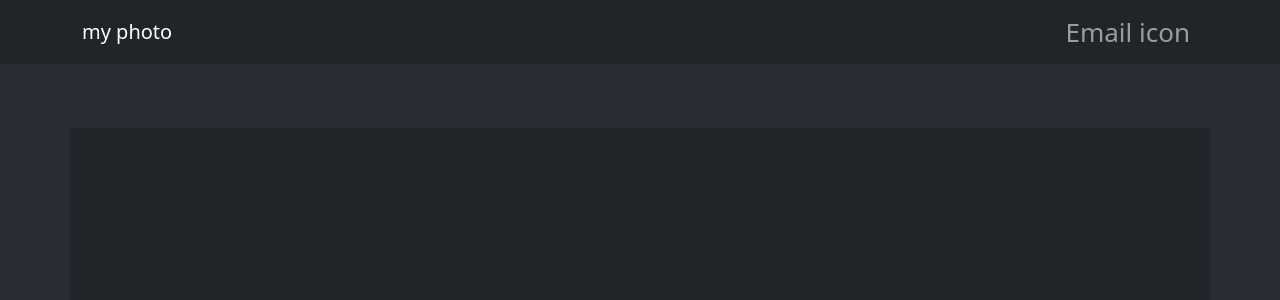
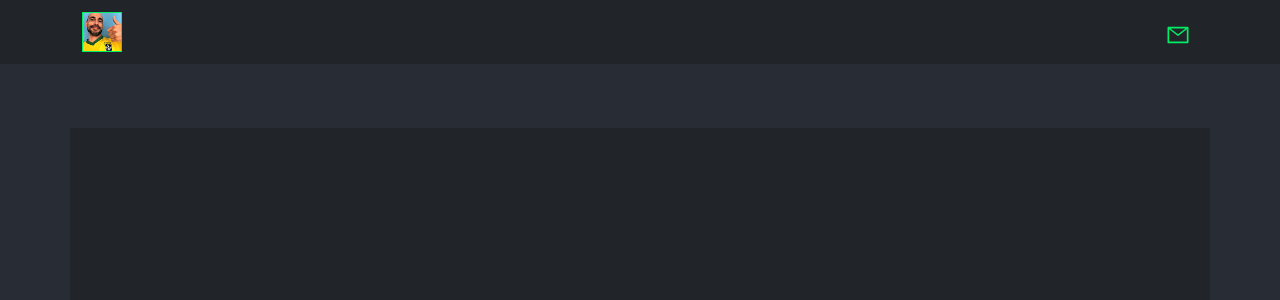
Before and after one commit to marcosaccarola/Portfolio, a React (Create React App) app: page / in a window 1280 px wide. Shown: the top 300 px of the page. Built offline with nearby package versions, Linux system fonts and the light colour scheme.

Commit message:
Navbar style and details

```diff
--- a/src/components/000.css
+++ b/src/components/000.css
@@ -1,8 +1,26 @@
+@import url("https://fonts.googleapis.com/css2?family=Mulish:wght@400;500;700&display=swap");
 .bar {
   height: 8vh !important;
+  /* font-family: "mulish", sans-serif; */
 }
+.avatar {
+  max-width: 5vh;
+  height: auto;
+  border-style: solid;
+  border-width: 1px;
+  border-color: #00ed64;
+}
+.icon-email {
+  font-size: 3vh;
+  color: #00ed64 !important;
+}
+
 .con {
   margin-top: 8vh !important;
   height: 76vh !important;
   margin-bottom: 8vh;
 }
+
+.text-flux {
+  color: #00ed64 !important;
+}
--- a/src/components/100-Bar.jsx
+++ b/src/components/100-Bar.jsx
@@ -1,14 +1,16 @@
-import { Col, Container, Nav, Navbar, Row } from 'react-bootstrap'
+import { Container, Image, Nav, Navbar } from 'react-bootstrap'
 import './000.css'
+import { AiOutlineMail } from 'react-icons/ai';
+import Marco from '../assets/Marco-Saccarola.jpg'
 
 const Bar=()=>{
 
     return(
-        <Navbar bg="dark" variant="dark" className='min-vw-100 bar'>
+        <Navbar bg="dark" variant='dark' className='min-vw-100 bar'>
             <Container>
-                <Navbar.Brand href="#home">my photo</Navbar.Brand>
+                <Navbar.Brand><Image className='avatar' src={Marco} /></Navbar.Brand>
                 <Nav className="ms-auto">
-                    <Nav.Link>Email icon</Nav.Link>
+                    <Nav.Link><AiOutlineMail className='icon-email' /></Nav.Link>
                 </Nav>
             </Container>
         </Navbar>
```
Also changed, not shown: src/assets/Marco-Saccarola-Matrix.jpg (added), src/assets/Marco-Saccarola.jpg (added).
